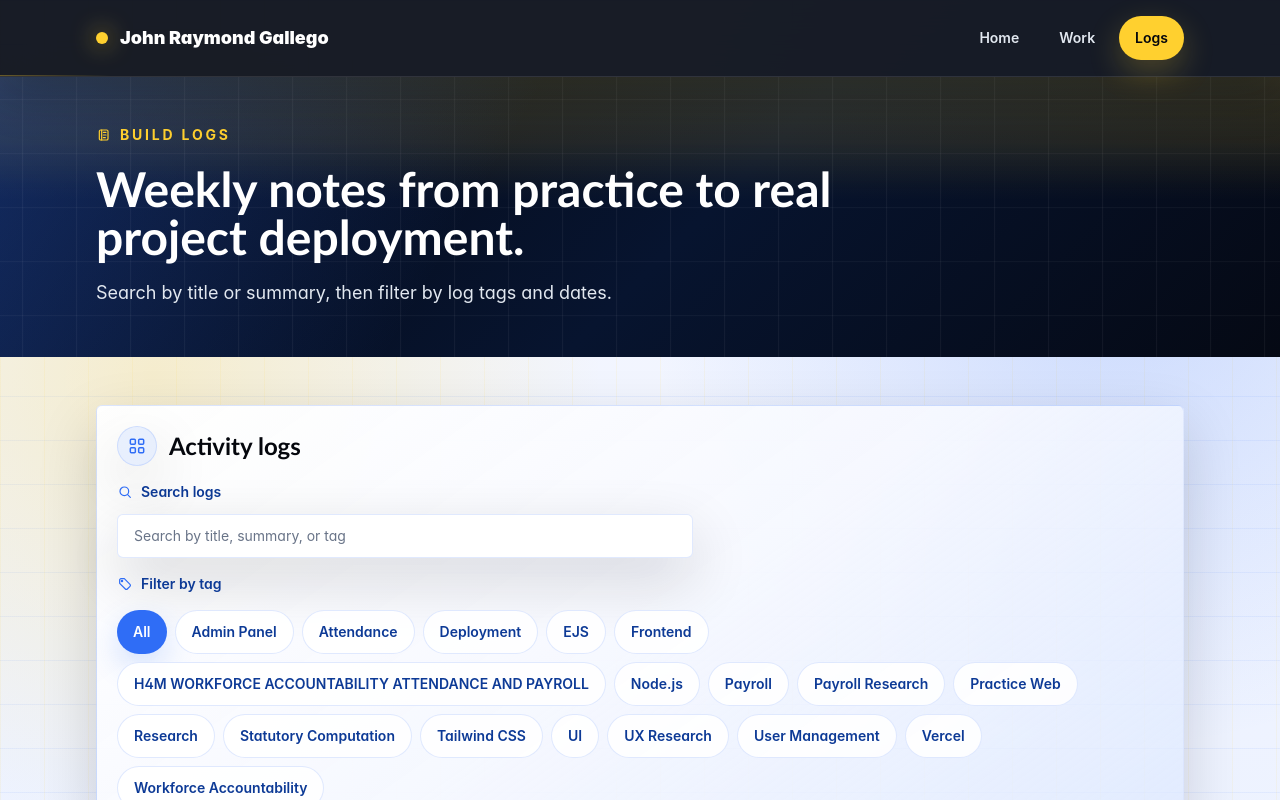
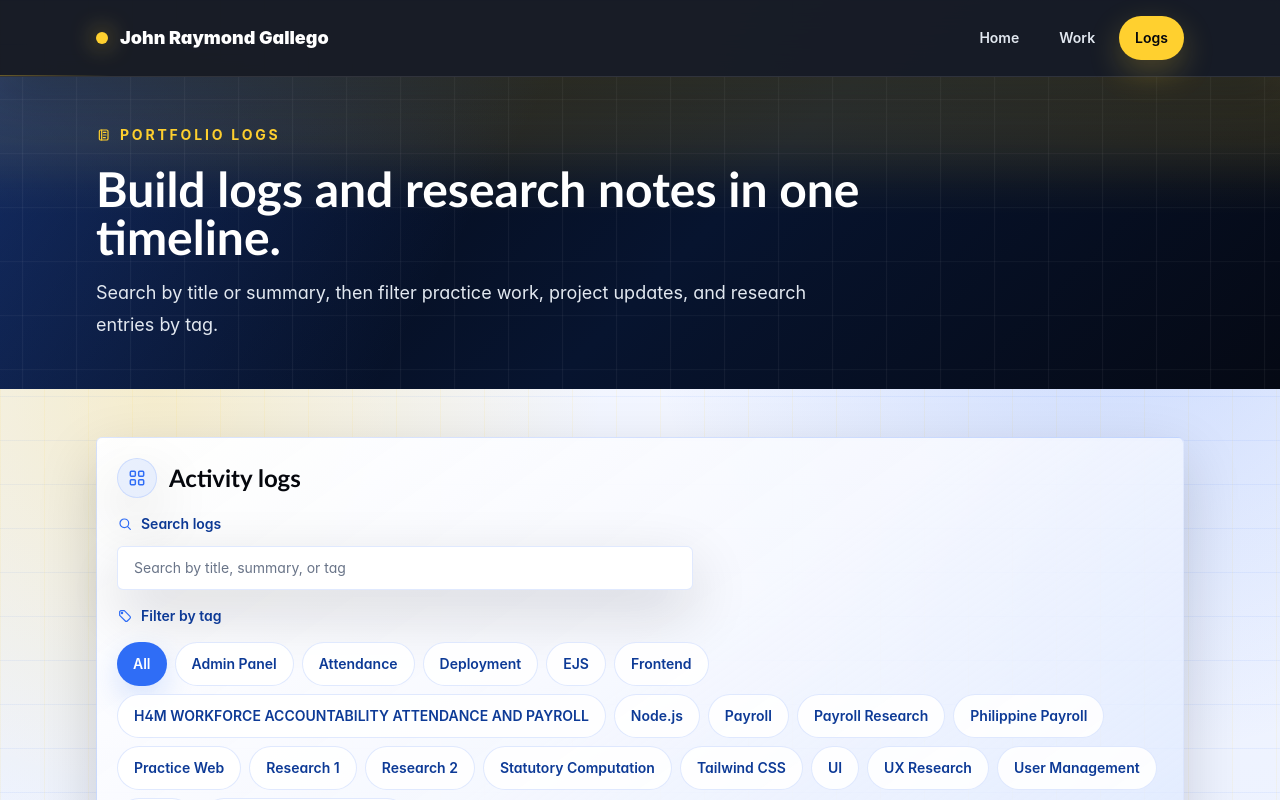
Before and after one commit to johnraymondgallego08-maker/my_portfolio, a Next.js app: page /logs in a window 1280 px wide. Shown: the top 800 px of the page. Built offline with nearby package versions, Linux system fonts and the light colour scheme; no server answers.

Commit message:
modified

```diff
--- a/app/logs/page.tsx
+++ b/app/logs/page.tsx
@@ -6,7 +6,7 @@ import { getLogs } from "@/lib/logs";
 export const metadata: Metadata = {
   title: "Logs",
   description:
-    "Search and filter weekly build notes about Node.js, EJS, Tailwind CSS, and the H4M WORKFORCE ACCOUNTABILITY ATTENDANCE AND PAYROLL project."
+    "Search and filter portfolio logs covering practice work, project development, and research entries."
 };
 
 export default async function LogsPage() {
@@ -21,13 +21,13 @@ export default async function LogsPage() {
           <div className="max-w-3xl space-y-4 motion-safe:animate-fade-up">
             <p className="inline-flex items-center gap-2 text-sm font-bold uppercase tracking-[0.2em] text-moss">
               <NotebookIcon className="h-4 w-4" />
-              Build Logs
+              Portfolio Logs
             </p>
             <h1 className="text-3xl font-black tracking-normal text-white sm:text-5xl">
-              Weekly notes from practice to real project deployment.
+              Build logs and research notes in one timeline.
             </h1>
             <p className="text-base leading-7 text-slate-200 sm:text-lg sm:leading-8">
-              Search by title or summary, then filter by log tags and dates.
+              Search by title or summary, then filter practice work, project updates, and research entries by tag.
             </p>
           </div>
         </div>
--- a/components/molecules/LogModalList.tsx
+++ b/components/molecules/LogModalList.tsx
@@ -18,7 +18,7 @@ export function LogModalList({ logs }: { logs: LogEntry[] }) {
 
   return (
     <>
-      <section className="grid items-stretch gap-5 md:grid-cols-2" aria-label="Weekly logs">
+      <section className="grid items-stretch gap-5 md:grid-cols-2" aria-label="Portfolio logs">
         {logs.map((log, index) => (
           <div
             className="h-full motion-safe:animate-scale-in"
@@ -44,13 +44,15 @@ function LogModal({
   log: LogEntry;
   onClose: () => void;
 }) {
+  const logLabel = getLogLabel(log);
+
   return (
     <ModalShell labelledBy="log-modal-title" onClose={onClose}>
         <header className="relative flex shrink-0 items-start justify-between gap-3 overflow-hidden border-b border-clay/15 bg-night px-3 py-4 text-orange-200 sm:gap-4 sm:px-6">
           <div className="absolute inset-0 animate-drift-grid bg-[linear-gradient(90deg,rgba(255,255,255,0.04)_1px,transparent_1px),linear-gradient(180deg,rgba(255,255,255,0.03)_1px,transparent_1px)] bg-[length:36px_36px]" />
           <div className="relative min-w-0 space-y-2">
             <p className="text-xs font-bold uppercase tracking-[0.18em] text-moss">
-              Build log
+              {logLabel}
             </p>
             <h2 className="break-words text-xl font-bold tracking-normal text-white sm:text-2xl" id="log-modal-title">
               {log.title}
@@ -101,3 +103,9 @@ function LogModal({
     </ModalShell>
   );
 }
+
+function getLogLabel(log: LogEntry): string {
+  const hasResearchTag = log.tags.some((tag) => /research/i.test(tag));
+
+  return hasResearchTag ? "Research entry" : "Build log";
+}
--- a/content/research-government-statutory-computations.md
+++ b/content/research-government-statutory-computations.md
@@ -1,13 +1,13 @@
 ---
-title: Research: Government Statutory Computations
+title: Research 2: Philippine Payroll
 date: 2026-02-24
-summary: Researched government statutory payroll computations and organized contribution and deduction references for payroll system planning.
-tags: Research, Payroll Research, Statutory Computation
+summary: Research 2 focused on Philippine payroll by studying government statutory computations and organizing contribution and deduction references for payroll system planning.
+tags: Research 2, Payroll Research, Philippine Payroll, Statutory Computation
 ---
 
 ## Focus
 
-This activity focused on researching government statutory computations used in payroll processing. The goal was to understand the required employee deductions and employer contribution concepts before connecting them to payroll system workflows.
+This activity focused on researching Philippine payroll computations used in payroll processing. The goal was to understand the required employee deductions and employer contribution concepts before connecting them to payroll system workflows.
 
 ## Research Notes
 
@@ -25,4 +25,4 @@ This activity focused on researching government statutory computations used in p
 
 ## Outcome
 
-The research created a clearer foundation for building payroll features that can handle statutory deductions, contribution references, payroll accuracy, and compliance-ready reporting.
+Research 2 created a clearer foundation for building payroll features that can handle statutory deductions, contribution references, payroll accuracy, and compliance-ready reporting.
--- a/content/research-workforce-accountability-discovery.md
+++ b/content/research-workforce-accountability-discovery.md
@@ -1,13 +1,13 @@
 ---
-title: Research: Workforce Accountability Discovery
+title: Research 1: Workforce Accountability and Attendance
 date: 2026-04-10
-summary: Researched the attendance and payroll problem by defining user pain points, building a persona, creating an empathy map, and brainstorming secure monitoring solutions.
-tags: Research, UX Research, Workforce Accountability
+summary: Research 1 focused on workforce accountability and attendance by defining user pain points, building a persona, creating an empathy map, and brainstorming secure monitoring solutions.
+tags: Research 1, UX Research, Workforce Accountability, Attendance
 ---
 
 ## Focus
 
-This activity focused on understanding the real problem behind the Workforce Accountability and Attendance System before moving deeper into implementation. The research looked at how manual attendance records, delayed reporting, and scattered files can affect payroll accuracy and workforce monitoring.
+This activity focused on understanding the real problem behind the Workforce Accountability and Attendance System before moving deeper into implementation. Research 1 looked at how manual attendance records, delayed reporting, and scattered files can affect payroll accuracy and workforce monitoring.
 
 ## Research Notes
 
@@ -27,4 +27,4 @@ This activity focused on understanding the real problem behind the Workforce Acc
 
 ## Outcome
 
-The research clarified what the system needed to solve: accurate attendance validation, faster monitoring, cleaner payroll support, and a more trustworthy record process for both employees and administrators.
+Research 1 clarified what the system needed to solve: accurate attendance validation, faster monitoring, cleaner payroll support, and a more trustworthy record process for both employees and administrators.
```
